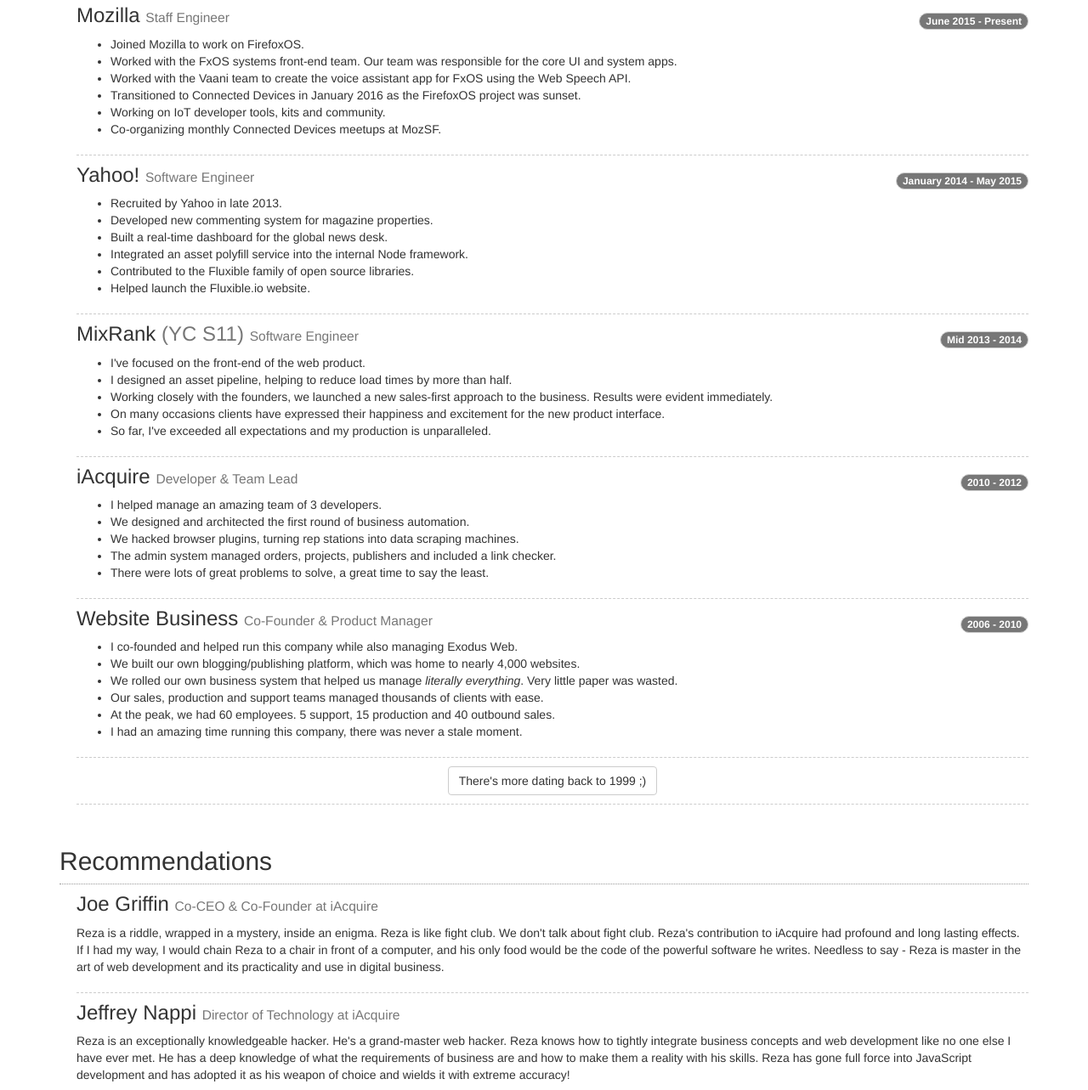
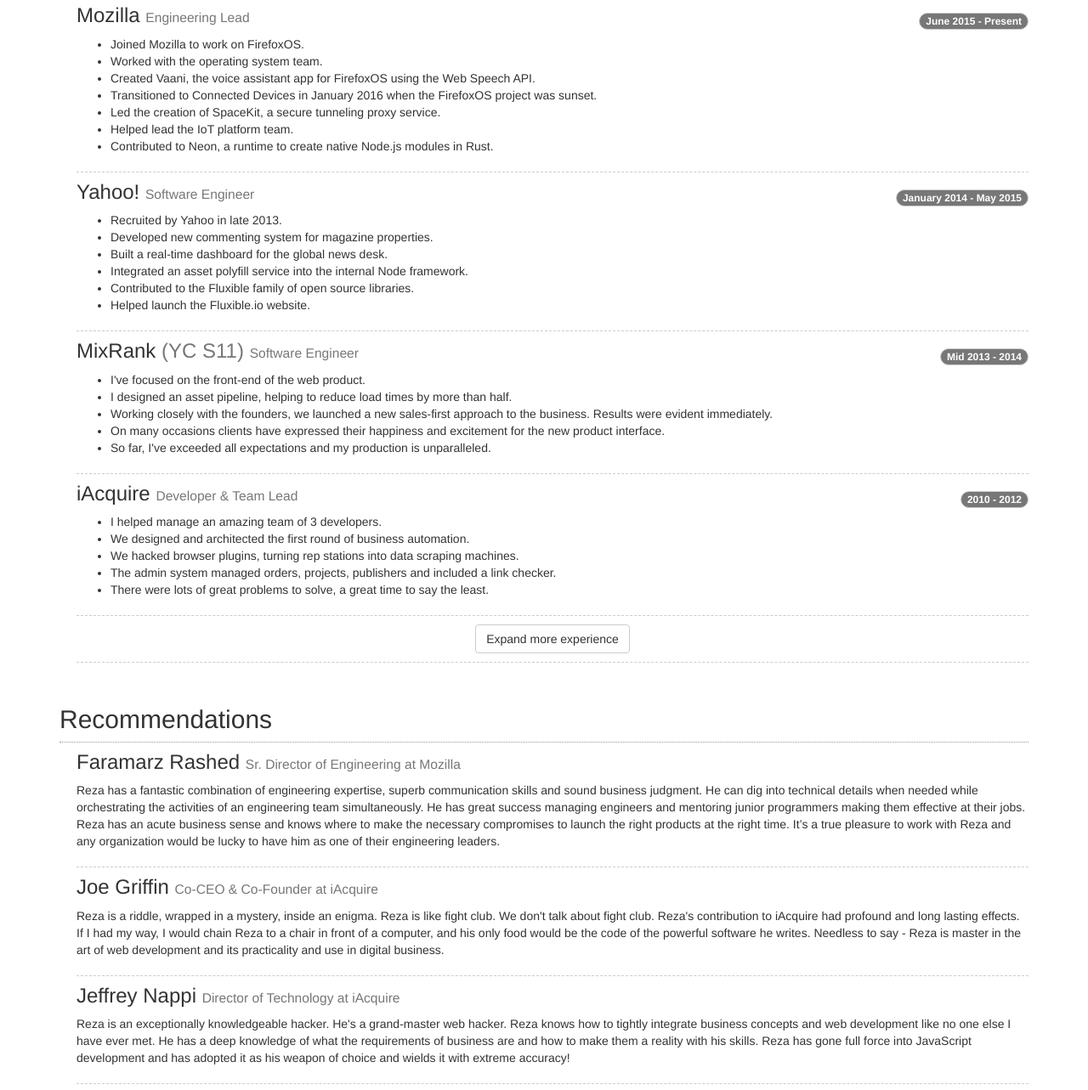
Before and after one commit to akhavan/akhavan.github.io, a plain HTML site: page resume/index.html in a window 1280 px wide. Shown: the part 363-1646 px from the top of the page at 85% size. Drawn offline with nearby package versions, Linux system fonts and the light colour scheme.

Commit message:
updates jan 2017

```diff
--- a/resume/index.html
+++ b/resume/index.html
@@ -11,14 +11,14 @@
   <body>
     <div class="container">
       <h1>
-        <span class="badge pull-right">Last Updated: September 2016</span>
+        <span class="badge pull-right">Last Updated: January 2017</span>
         Reza Akhavan
       </h1>
 
       <section>
         <h2>Overview</h2>
         <div class="item">
-          <p class="lead">Currently working on Connected Devices at Mozilla. Previously at Yahoo! working with the Node.js media platform team. Co-organizer of NodeSchool San Francisco.</p>
+        <p class="lead">Currently at Mozilla working on IoT and connected devices. Previously at Yahoo working with the Node.js media platform team. Co-organizer of NodeSchool San Francisco.</p>
         </div>
       </section>
 
@@ -27,15 +27,16 @@
 
         <div class="item">
           <span class="badge pull-right">June 2015 - Present</span>
-          <h3>Mozilla <small>Staff Engineer</small></h3>
+          <h3>Mozilla <small>Engineering Lead</small></h3>
           <div class="clearfix"></div>
           <ul>
             <li>Joined Mozilla to work on FirefoxOS.</li>
-            <li>Worked with the FxOS systems front-end team. Our team was responsible for the core UI and system apps.</li>
-            <li>Worked with the Vaani team to create the voice assistant app for FxOS using the Web Speech API.</li>
-            <li>Transitioned to Connected Devices in January 2016 as the FirefoxOS project was sunset.</li>
-            <li>Working on IoT developer tools, kits and community.</li>
-            <li>Co-organizing monthly Connected Devices meetups at MozSF.</li>
+            <li>Worked with the operating system team.</li>
+            <li>Created Vaani, the voice assistant app for FirefoxOS using the Web Speech API.</li>
+            <li>Transitioned to Connected Devices in January 2016 when the FirefoxOS project was sunset.</li>
+            <li>Led the creation of SpaceKit, a secure tunneling proxy service.</li>
+            <li>Helped lead the IoT platform team.</li>
+            <li>Contributed to Neon, a runtime to create native Node.js modules in Rust.</li>
           </ul>
         </div>
 
@@ -79,6 +80,11 @@
           </ul>
         </div>
 
+        <div class="item text-center">
+          <button class="btn btn-default" data-toggle="collapse" data-target="#experience">Expand more experience</button>
+        </div>
+
+        <div id="experience" class="collapse">
           <div class="item">
             <span class="badge pull-right">2006 - 2010</span>
             <h3>Website Business <small>Co-Founder &amp; Product Manager</small></h3>
@@ -93,11 +99,6 @@
             </ul>
           </div>
 
-        <div class="item text-center">
-          <button class="btn btn-default" data-toggle="collapse" data-target="#experience">There's more dating back to 1999 ;)</button>
-        </div>
-
-        <div id="experience" class="collapse">
           <div class="item">
             <span class="badge pull-right">2003 - 2010</span>
             <h3>Exodus Web <small>Founder &amp; Humble Leader</small></h3>
@@ -152,6 +153,12 @@
 
       <section>
         <h2>Recommendations</h2>
+
+        <div class="item">
+          <h3>Faramarz Rashed <small>Sr. Director of Engineering at Mozilla</small></h3>
+          <div class="clearfix"></div>
+          <p>Reza has a fantastic combination of engineering expertise, superb communication skills and sound business judgment. He can dig into technical details when needed while orchestrating the activities of an engineering team simultaneously. He has great success managing engineers and mentoring junior programmers making them effective at their jobs. Reza has an acute business sense and knows where to make the necessary compromises to launch the right products at the right time. It’s a true pleasure to work with Reza and any organization would be lucky to have him as one of their engineering leaders.</p>
+        </div>
 
         <div class="item">
           <h3>Joe Griffin <small>Co-CEO &amp; Co-Founder at iAcquire</small></h3>
```
Lines whose indentation alone changed are shown as unchanged.
